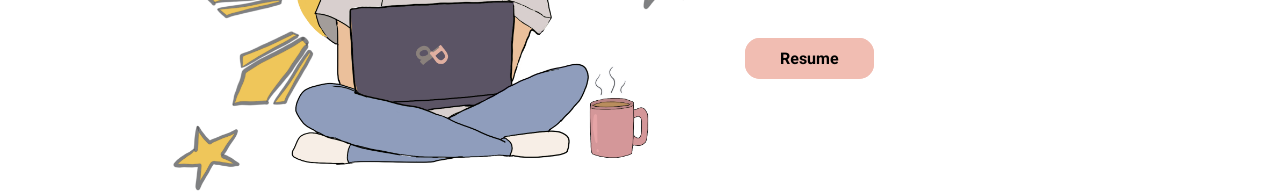
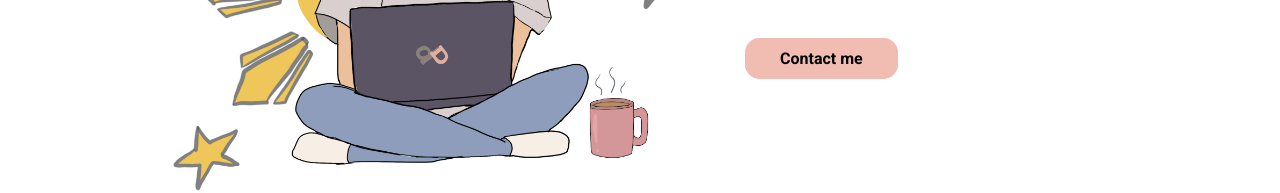
Before and after one commit to DanielleDacanay/Dacanay-Portfolio_v2, a plain HTML site: page index.html in a window 1280 px wide. Shown: the part 474-667 px from the top of the page. Drawn offline with nearby package versions, Linux system fonts and the light colour scheme; a script that the page names is missing.

Commit message:
updated home page

```diff
--- a/index.html
+++ b/index.html
@@ -60,7 +60,7 @@
           </p>
           <br>
           <br>
-          <a href="assets/docs/Dacanay Resume 2022.pdf" target="_blank" class="primary-button">Resume</a>
+          <a href="contact-me.html" target="_blank" class="primary-button">Contact me</a>
         </div>
   </section>
 
```
